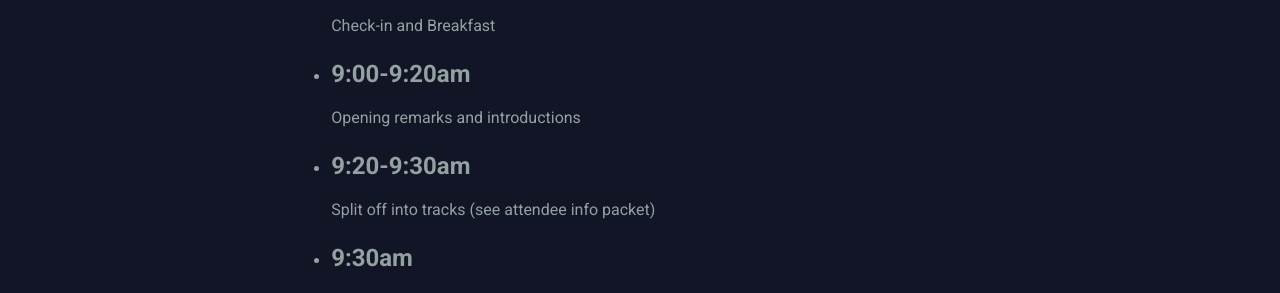
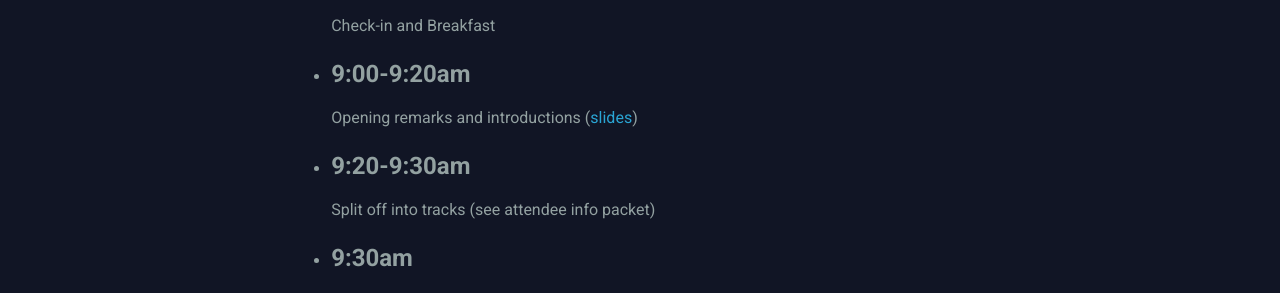
Before and after one commit to data-rescue-boston/data-rescue-boston.github.io, a Jekyll site: the page built from events/mit.md, in a window 1280 px wide and 900 px high, scrolled down 3862 px. Shown: the part 152-445 px from the top of the window. Built offline with Jekyll 4.4.1, drawn with Linux system fonts in a browser that asks for light colours.

Commit message:
Update mit-03-schedule.html

```diff
--- a/_sections/mit-03-schedule.html
+++ b/_sections/mit-03-schedule.html
@@ -6,7 +6,7 @@ page: mit
 <ul>
 <li><h3>8:30-9:00am</h3> <p>Check-in and Breakfast</p></li>
 <ul style="list-style: none;"><li></li></ul>
-<li><h3>9:00-9:20am</h3> <p>Opening remarks and introductions</p></li>
+<li><h3>9:00-9:20am</h3> <p>Opening remarks and introductions (<a href="https://docs.google.com/presentation/d/1X1FHzKtLoVJJ5e25ivCcf5NldWnKg0g0Kul0-pP-EYo/edit?usp=sharing" target="_blank">slides</a>)</p></li>
 <li><h3>9:20-9:30am</h3> <p>Split off into tracks (see attendee info packet)</p></li>
 <li><h3>9:30am</h3> <p>Track-specific orientation</p></li>
 <li><h3>10:00am</h3> <p>Start working!</p></li>
```
